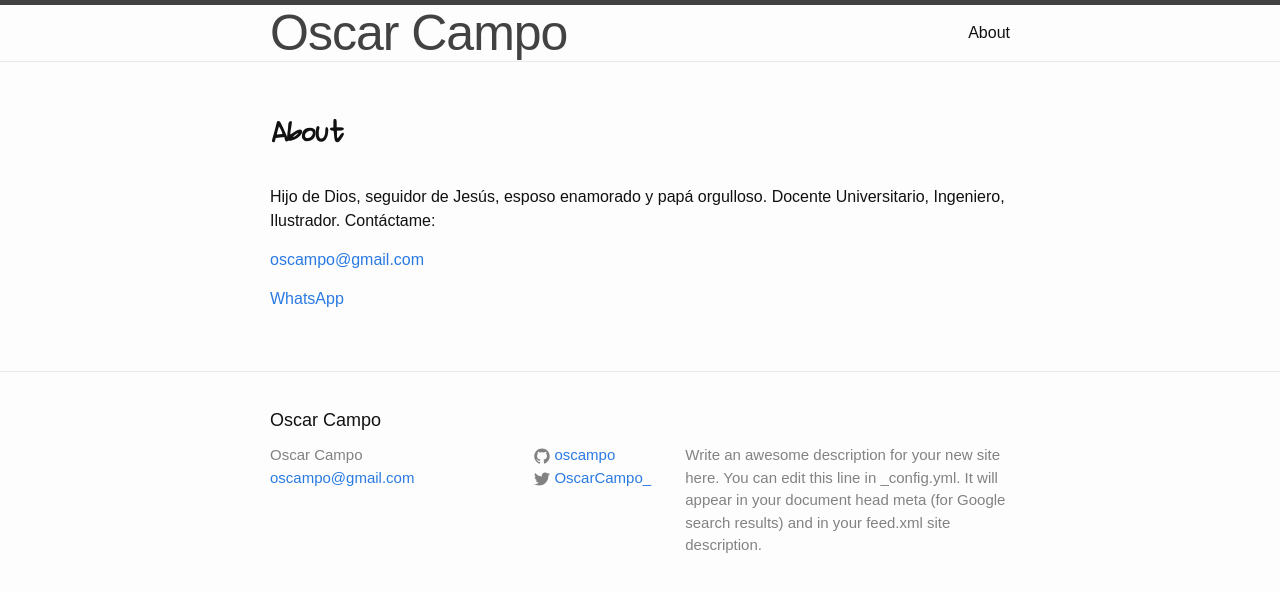
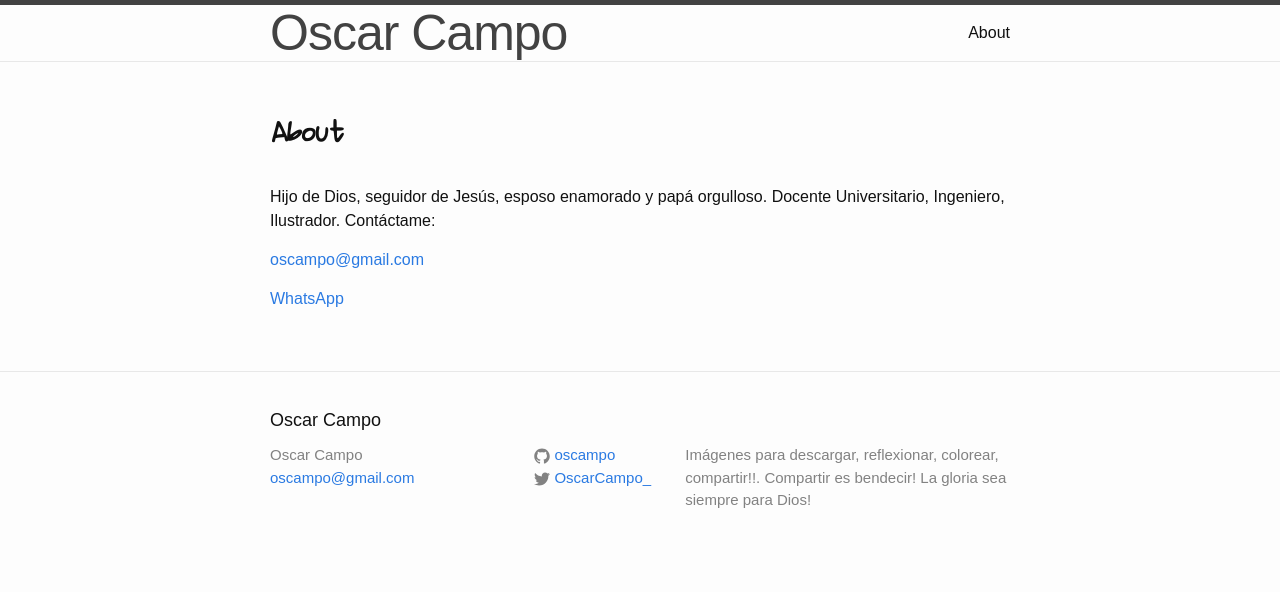
Before and after one commit to oscampo/oscampo.github.io, a Jekyll site: the page built from about.md, in a window 1280 px wide. Shown: the top 592 px of the page. Built offline with Jekyll 4.4.1, drawn with Linux system fonts in a browser that asks for light colours.

Commit message:
Update _config.yml

```diff
--- a/_config.yml
+++ b/_config.yml
@@ -9,12 +9,16 @@
 title: Oscar Campo
 email: oscampo@gmail.com
 description: > # this means to ignore newlines until "baseurl:"
-  Write an awesome description for your new site here. You can edit this
-  line in _config.yml. It will appear in your document head meta (for
-  Google search results) and in your feed.xml site description.
+  Imágenes para descargar, reflexionar, colorear, compartir!!.
+
+  Compartir es bendecir!
+
+  La gloria sea siempre para Dios!
 baseurl: "" # the subpath of your site, e.g. /blog
 #url: "http://yourdomain.com" # the base hostname & protocol for your site
+instagram_name: oscampo
 twitter_username: OscarCampo_
+facebooc_name: oscar.campo
 github_username:  oscampo
 
 # Build settings
```
